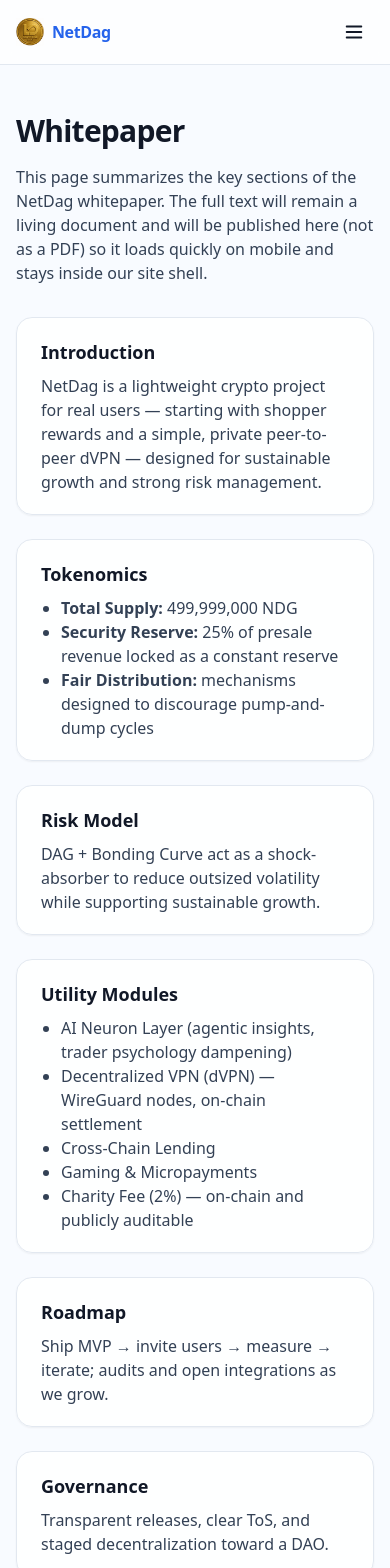
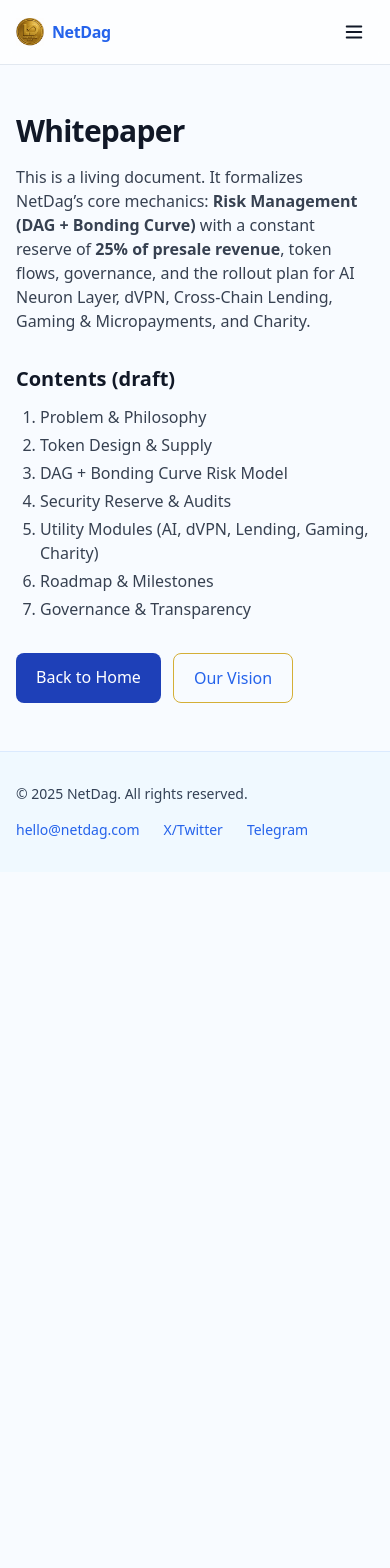
Before and after one commit to JODA-NetDag/fresh-mainnet, a Next.js app: page /whitepaper in a window 390 px wide. Shown: the top 1568 px of the page. After the commit the page ends 872 px from the top, so only its background shows below. Built offline with nearby package versions, Linux system fonts and the light colour scheme.

Commit message:
Unify internal pages (vision/dvpn/faq/whitepaper) with blue theme + internal links

```diff
--- a/src/app/dvpn/page.tsx
+++ b/src/app/dvpn/page.tsx
@@ -1,21 +1,38 @@
-export default function Dvpn() {
+import Link from "next/link";
+import Navbar from "@/components/Navbar";
+import Footer from "@/components/Footer";
+
+export default function DvpnPage() {
   return (
+    <>
+      <Navbar />
       <main className="mx-auto max-w-6xl px-4 py-12">
         <h1 className="text-3xl md:text-4xl font-semibold tracking-tight">
-        Decentralized VPN (dVPN)
+          NetDag dVPN
         </h1>
+
         <p className="mt-4 text-gray-700">
-        NetDag’s dVPN is a peer-to-peer bandwidth marketplace that guarantees
-        privacy, security, and uncensored internet access. Unlike traditional
-        VPNs, no central authority controls the traffic — everything is powered
-        by blockchain.
+          A decentralized, peer-to-peer bandwidth marketplace. Community
+          operators run lightweight WireGuard nodes; users choose a node and
+          pay per-GB in NDG. No central authority, no central logs.
         </p>
-      <p className="mt-4 text-gray-700">
-        Participants can earn NDG tokens by sharing unused bandwidth, while
-        users gain a fast and censorship-resistant browsing experience. This
-        aligns with our mission to promote fairness, security, and freedom in
-        digital services.
-      </p>
+
+        <ul className="mt-6 list-disc pl-6 space-y-2 text-gray-700">
+          <li>On-chain staking for node operators and marketplace ranking.</li>
+          <li>Session escrow &amp; settlement; DNS-leak protection and kill-switch roadmap.</li>
+          <li>Clear ToS and country allow-lists to reduce abuse risk.</li>
+        </ul>
+
+        <div className="mt-8">
+          <Link
+            href="/"
+            className="rounded-lg bg-[#1E40B8] px-5 py-3 text-white hover:bg-[#17379c] transition"
+          >
+            Back to Home
+          </Link>
+        </div>
       </main>
+      <Footer />
+    </>
   );
 }
--- a/src/app/faq/page.tsx
+++ b/src/app/faq/page.tsx
@@ -1,39 +1,60 @@
-export default function FAQ() {
+import Navbar from "@/components/Navbar";
+import Footer from "@/components/Footer";
+
+type QA = { q: string; a: string };
+const items: QA[] = [
+  {
+    q: "What is NetDag (NDG)?",
+    a: "A lightweight crypto project focused on real utility: shopper rewards and a decentralized VPN (dVPN).",
+  },
+  {
+    q: "What problem does NDG solve?",
+    a: "Practical web3 access: fast rewards, private internet access, and simple rails for payments, on-chain services, and (future) tokenized real-world utilities.",
+  },
+  {
+    q: "Why DAG + Bonding Curve?",
+    a: "They act like a ‘shock-absorber’: aiming to reduce outsized volatility and improve sustainability for the treasury and community.",
+  },
+  {
+    q: "Which chain?",
+    a: "We start on BNB Smart Chain for low fees and speed; testnet first, then audited mainnet.",
+  },
+  {
+    q: "How does the dVPN work?",
+    a: "Community WireGuard nodes provide bandwidth. Users pay per-GB in NDG; sessions are settled on-chain.",
+  },
+  {
+    q: "AI Neuron Layer?",
+    a: "Agentic insights that learn market behavior and help guide safer actions; traders can also use it to reduce human psychology bias.",
+  },
+  {
+    q: "Cross-Chain Lending?",
+    a: "Imagine holding ETH elsewhere and seamlessly borrowing NDG for digital services — practical, lightweight liquidity.",
+  },
+  {
+    q: "Presale?",
+    a: "You’ll be prompted to connect your wallet when live. Stay tuned for dates and terms.",
+  },
+];
+
+export default function FAQPage() {
   return (
-    <main className="mx-auto max-w-6xl px-4 py-12">
-      <h1 className="text-3xl md:text-4xl font-semibold tracking-tight">
-        Frequently Asked Questions
-      </h1>
-      <div className="mt-6 space-y-6">
-        <div>
-          <h2 className="text-xl font-semibold">What is NetDag?</h2>
-          <p className="mt-2 text-gray-700">
-            NetDag (NDG) is a next-generation blockchain ecosystem built on DAG +
-            Bonding Curve mechanics to provide scalability, fairness, and asset
-            protection. It focuses on payments, Web3 rewards, dVPN, lending, and
-            AI-driven services.
-          </p>
+    <>
+      <Navbar />
+      <main className="mx-auto max-w-6xl px-4 py-12">
+        <h1 className="text-3xl md:text-4xl font-semibold tracking-tight">FAQ</h1>
+        <p className="mt-4 text-gray-700">We’ll keep adding answers here.</p>
+
+        <div className="mt-8 space-y-6">
+          {items.map((it, i) => (
+            <div key={i} className="rounded-xl border border-black/5 bg-white/60 p-5">
+              <h3 className="font-semibold">{it.q}</h3>
+              <p className="mt-2 text-gray-700">{it.a}</p>
+            </div>
+          ))}
         </div>
-
-        <div>
-          <h2 className="text-xl font-semibold">
-            How does the Bonding Curve protect investors?
-          </h2>
-          <p className="mt-2 text-gray-700">
-            By locking 25% of presale revenue as a constant reserve, NetDag
-            reduces pump-and-dump risks and creates a shock-absorber against
-            volatility.
-          </p>
-        </div>
-
-        <div>
-          <h2 className="text-xl font-semibold">Where can I buy NDG?</h2>
-          <p className="mt-2 text-gray-700">
-            During presale, you will be directed to connect your wallet to the
-            official dApp. Stay tuned for official announcements on listings.
-          </p>
-        </div>
-      </div>
-    </main>
+      </main>
+      <Footer />
+    </>
   );
 }
--- a/src/app/vision/page.tsx
+++ b/src/app/vision/page.tsx
@@ -1,19 +1,40 @@
-export default function Vision() {
+import Link from "next/link";
+import Navbar from "@/components/Navbar";
+import Footer from "@/components/Footer";
+
+export default function VisionPage() {
   return (
+    <>
+      <Navbar />
       <main className="mx-auto max-w-6xl px-4 py-12">
         <h1 className="text-3xl md:text-4xl font-semibold tracking-tight">
           Our Vision
         </h1>
+
         <p className="mt-4 text-gray-700">
-        NetDag aims to be more than just another crypto project — we are
-        building a digital ecosystem where financial services, real-world
-        assets, and Web3 rewards converge seamlessly.
+          NetDag aims to make crypto useful for everyday people: fast rewards
+          for shopping, and private, censorship-resistant access to the internet
+          via our decentralized VPN (dVPN). We’ll grow step-by-step: ship MVPs,
+          invite real users, measure, and improve — with sustainability (DAG +
+          bonding curve), practical utility, and open partner integrations.
         </p>
-      <p className="mt-4 text-gray-700">
-        Our focus is to combine transparency, fairness, and speed using DAG +
-        Bonding Curve innovations, while delivering real-world utility modules
-        such as dVPN, AI Neuron Layer, cross-chain lending, gaming, and charity.
-      </p>
+
+        <div className="mt-8 flex gap-3">
+          <Link
+            href="/whitepaper"
+            className="rounded-lg bg-[#1E40B8] px-5 py-3 text-white hover:bg-[#17379c] transition"
+          >
+            Read Whitepaper
+          </Link>
+          <Link
+            href="/"
+            className="rounded-lg border border-[#D4AF37] px-5 py-3 hover:bg-white/60 transition"
+          >
+            Back to Home
+          </Link>
+        </div>
       </main>
+      <Footer />
+    </>
   );
 }
--- a/src/app/whitepaper/page.tsx
+++ b/src/app/whitepaper/page.tsx
@@ -1,3 +1,4 @@
+import Link from "next/link";
 import Navbar from "@/components/Navbar";
 import Footer from "@/components/Footer";
 
@@ -8,64 +9,39 @@
       <main className="mx-auto max-w-6xl px-4 py-12">
         <h1 className="text-3xl md:text-4xl font-semibold tracking-tight">Whitepaper</h1>
 
-        <p className="mt-4 text-slate-700">
-          This page summarizes the key sections of the NetDag whitepaper. The full text
-          will remain a living document and will be published here (not as a PDF) so it loads
-          quickly on mobile and stays inside our site shell.
+        <p className="mt-4 text-gray-700">
+          This is a living document. It formalizes NetDag’s core mechanics:
+          <b> Risk Management (DAG + Bonding Curve)</b> with a constant reserve of
+          <b> 25% of presale revenue</b>, token flows, governance, and the rollout
+          plan for AI Neuron Layer, dVPN, Cross-Chain Lending, Gaming &amp; Micropayments,
+          and Charity.
         </p>
 
-        <section className="mt-8 grid gap-6 md:grid-cols-2">
-          <article className="card">
-            <h2 className="text-lg font-semibold">Introduction</h2>
-            <p className="mt-2 text-slate-700">
-              NetDag is a lightweight crypto project for real users — starting with shopper rewards and
-              a simple, private peer-to-peer dVPN — designed for sustainable growth and strong risk
-              management.
-            </p>
-          </article>
+        <h2 className="mt-8 text-xl font-semibold">Contents (draft)</h2>
+        <ol className="mt-3 list-decimal pl-6 space-y-1 text-gray-700">
+          <li>Problem &amp; Philosophy</li>
+          <li>Token Design &amp; Supply</li>
+          <li>DAG + Bonding Curve Risk Model</li>
+          <li>Security Reserve &amp; Audits</li>
+          <li>Utility Modules (AI, dVPN, Lending, Gaming, Charity)</li>
+          <li>Roadmap &amp; Milestones</li>
+          <li>Governance &amp; Transparency</li>
+        </ol>
 
-          <article className="card">
-            <h2 className="text-lg font-semibold">Tokenomics</h2>
-            <ul className="mt-2 list-disc pl-5 text-slate-700">
-              <li><b>Total Supply:</b> 499,999,000 NDG</li>
-              <li><b>Security Reserve:</b> 25% of presale revenue locked as a constant reserve</li>
-              <li><b>Fair Distribution:</b> mechanisms designed to discourage pump-and-dump cycles</li>
-            </ul>
-          </article>
-
-          <article className="card">
-            <h2 className="text-lg font-semibold">Risk Model</h2>
-            <p className="mt-2 text-slate-700">
-              DAG + Bonding Curve act as a shock-absorber to reduce outsized volatility while
-              supporting sustainable growth.
-            </p>
-          </article>
-
-          <article className="card">
-            <h2 className="text-lg font-semibold">Utility Modules</h2>
-            <ul className="mt-2 list-disc pl-5 text-slate-700">
-              <li>AI Neuron Layer (agentic insights, trader psychology dampening)</li>
-              <li>Decentralized VPN (dVPN) — WireGuard nodes, on-chain settlement</li>
-              <li>Cross-Chain Lending</li>
-              <li>Gaming & Micropayments</li>
-              <li>Charity Fee (2%) — on-chain and publicly auditable</li>
-            </ul>
-          </article>
-
-          <article className="card">
-            <h2 className="text-lg font-semibold">Roadmap</h2>
-            <p className="mt-2 text-slate-700">
-              Ship MVP → invite users → measure → iterate; audits and open integrations as we grow.
-            </p>
-          </article>
-
-          <article className="card">
-            <h2 className="text-lg font-semibold">Governance</h2>
-            <p className="mt-2 text-slate-700">
-              Transparent releases, clear ToS, and staged decentralization toward a DAO.
-            </p>
-          </article>
-        </section>
+        <div className="mt-8 flex gap-3">
+          <Link
+            href="/"
+            className="rounded-lg bg-[#1E40B8] px-5 py-3 text-white hover:bg-[#17379c] transition"
+          >
+            Back to Home
+          </Link>
+          <Link
+            href="/vision"
+            className="rounded-lg border border-[#D4AF37] px-5 py-3 hover:bg-white/60 transition"
+          >
+            Our Vision
+          </Link>
+        </div>
       </main>
       <Footer />
     </>
```
Lines whose indentation alone changed are shown as unchanged.
